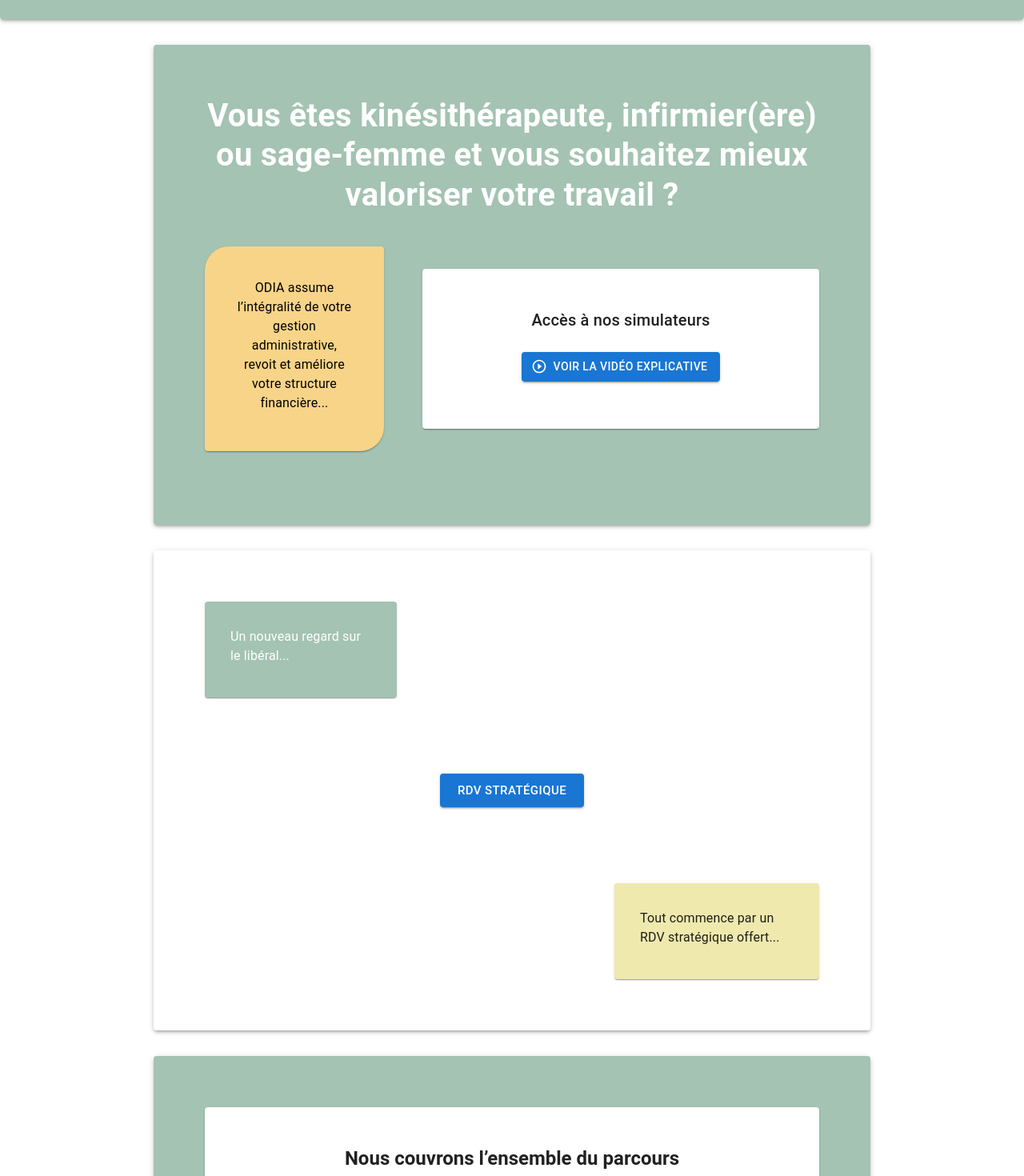
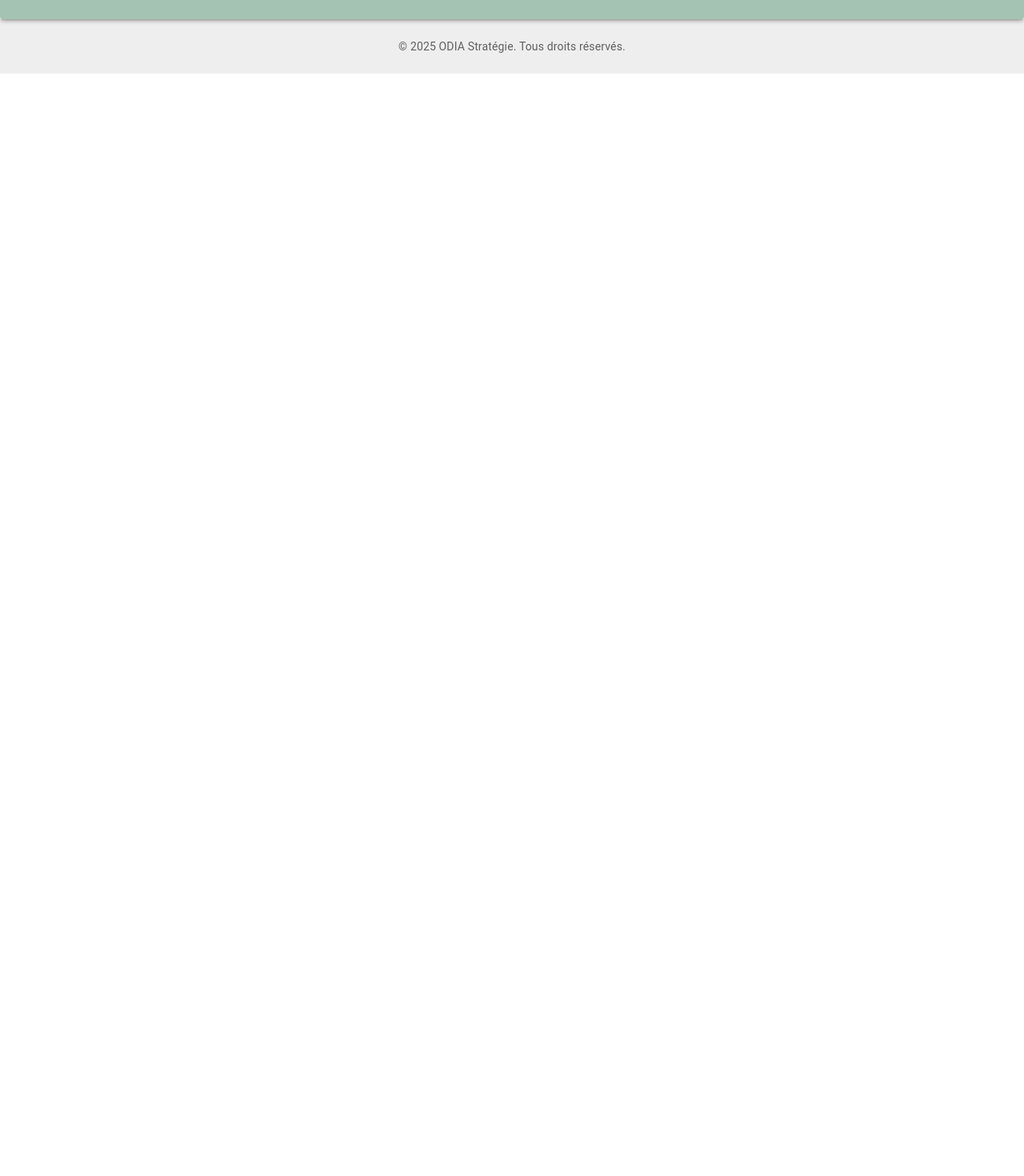
Before and after one commit to romain-sidambarompoulle/vitejs-vite-4mjazctl, a React (Vite) app: page / in a window 1280 px wide. Shown: the part 1040-2510 px from the top of the page at 80% size. After the commit the page ends 1132 px from the top, so only its background shows below. Built offline with nearby package versions, Linux system fonts and the light colour scheme.

Commit message:
site epuirer pour production avec modification pour base de viteconfig pour nom de domain

```diff
--- a/package.json
+++ b/package.json
@@ -35,7 +35,7 @@
     "globals": "^15.14.0",
     "typescript": "~5.7.2",
     "typescript-eslint": "^8.21.0",
-    "vite": "^6.0.11",
+    "vite": "^6.1.0",
     "vite-plugin-copy": "^0.1.6",
     "vite-plugin-static-copy": "^2.2.0"
   }
--- a/src/App.tsx
+++ b/src/App.tsx
@@ -11,9 +11,9 @@
 import ReglesDeCalcul from "./pages/ReglesDeCalcul";
 import Navbar from "./components/Navbar";
 import FormulaireRDV from "./pages/FormulaireRDV";
-import APropos from "./pages/Apropos";
-import Simulateur from "./pages/Simulator/Simulateur"
-import Chatbot from "./components/Chatbot"; // 🔥 Import du chatbot
+// import APropos from "./pages/Apropos"; // Import gardé commenté s’il sert plus tard
+import Simulateur from "./pages/Simulator/Simulateur";
+// import Chatbot from "./components/Chatbot"; // Chatbot temporairement désactivé
 
 function App() {
   return (
@@ -29,7 +29,7 @@
         <Route path="/explanation/sage-femme" element={<SagefemmeExplanation />} />
         <Route path="/explanation/kine" element={<KineExplanation />} />
         <Route path="/contact" element={<Contact />} />
-        <Route path="/a-propos" element={<APropos />} />
+        {/* <Route path="/a-propos" element={<APropos />} /> */}
         <Route path="/simulateur" element={<Simulateur />} />
         <Route path="/regles-de-calcul" element={<ReglesDeCalcul />} />
         <Route path="/simulateur/:type" element={<Simulateur />} />
@@ -37,7 +37,7 @@
         <Route path="*" element={<Navigate to="/" />} />
       </Routes>
 
-      <Chatbot /> {/* 🔥 Ajout du Chatbot ici */}
+      {/* <Chatbot />  <-- Composant Chatbot désactivé */}
     </Router>
   );
 }
--- a/src/pages/Home.tsx
+++ b/src/pages/Home.tsx
@@ -7,11 +7,8 @@
   Grid,
   Card,
   CardContent,
-  Fab,
 } from "@mui/material";
 import { useNavigate } from "react-router-dom";
-import PlayCircleOutlineIcon from "@mui/icons-material/PlayCircleOutline";
-import AddIcon from "@mui/icons-material/Add";
 import SendIcon from "@mui/icons-material/Send";
 
 // 🔹 Tableau des images pour les cartes
@@ -35,14 +32,14 @@
 function Home() {
   const navigate = useNavigate();
 
-  // Gère la redirection vers le simulateur en conservant la sélection
+  // Gère la redirection vers le simulateur
   const handleNavigateToSimulator = (simulator: string) => {
     navigate(`/simulateur?selected=${simulator}`);
   };
 
   return (
     <>
-      {/* Sections organisées avec Paper et Grid */}
+      {/* Contenant principal (Box) */}
       <Box sx={{ display: "flex", flexDirection: "column", minHeight: "100vh" }}>
         {/* Paper 1 */}
         <Paper
@@ -59,7 +56,7 @@
             textAlign: "center",
           }}
         >
-          {/* Slogan sous la navbar */}
+          {/* Slogan */}
           <Box sx={{ mb: 3, textAlign: "center" }}>
             <Typography
               variant="h2"
@@ -69,7 +66,7 @@
                 fontFamily: "'Rosborough CF', sans-serif",
                 letterSpacing: "2px",
                 mb: 4,
-                fontSize: { xs: "2rem", sm: "3rem", md: "4rem" }, // Responsive font size
+                fontSize: { xs: "2rem", sm: "3rem", md: "4rem" },
               }}
             >
               Travaillez mieux. Gagnez plus.{" "}
@@ -82,10 +79,10 @@
                 fontFamily: "'Montserrat', sans-serif",
                 fontWeight: 500,
                 mt: 4,
-                fontSize: { xs: "1.2rem", sm: "1.5rem", md: "2rem" }, // Responsive font size
+                fontSize: { xs: "1.2rem", sm: "1.5rem", md: "2rem" },
               }}
             >
-              Votre partenaire administratif d'optimisation de revenus <br />
+              Votre partenaire administratif d'optimisation de revenus<br />
               qui vous accompagne sur la durée.
             </Typography>
           </Box>
@@ -94,19 +91,19 @@
           <Box
             sx={{
               display: "flex",
-              flexDirection: { xs: "column", sm: "row" }, // Colonne sur mobile, ligne sur desktop
+              flexDirection: { xs: "column", sm: "row" },
               justifyContent: "center",
               gap: 2,
               width: "100%",
             }}
           >
-            {["Kinésithérapeute", "Sage-Femme", "Infirmier"].map((title, index) => (
+            {["Kinésithérapeute", "Sage-Femme", "Infirmier"].map((title, i) => (
               <Card
-                key={index}
+                key={i}
                 sx={{
                   backgroundColor: "#FCE5B6",
                   color: "black",
-                  minWidth: { xs: "100%", sm: "180px" }, // Pleine largeur sur mobile
+                  minWidth: { xs: "100%", sm: "180px" },
                   padding: "15px",
                   cursor: "pointer",
                   textAlign: "center",
@@ -150,7 +147,7 @@
             </Button>
           </Box>
 
-          {/* 5 Cartes avec défilement horizontal */}
+          {/* 5 Cartes défilantes */}
           <Box
             sx={{
               mt: 3,
@@ -167,14 +164,7 @@
               },
             }}
           >
-            <Box
-              sx={{
-                display: "inline-flex",
-                gap: 4,
-                px: 2,
-                width: "max-content",
-              }}
-            >
+            <Box sx={{ display: "inline-flex", gap: 4, px: 2, width: "max-content" }}>
               {images.map((image, index) => (
                 <Card
                   key={index}
@@ -202,168 +192,17 @@
                         fontWeight: "bold",
                         textAlign: "center",
                       }}
-                    ></Typography>
+                    >
+                      {/* Texte si besoin */}
+                    </Typography>
                   </CardContent>
                 </Card>
               ))}
             </Box>
           </Box>
         </Paper>
-
-        {/* Paper 2 */}
-        <Paper
-          elevation={3}
-          sx={{
-            minHeight: { xs: "auto", sm: "500px", md: "600px" },
-            maxWidth: { xs: "90%", sm: "80%", md: "70%" },
-            width: "100%",
-            margin: "auto",
-            backgroundColor: "#A4C3B2",
-            p: { xs: 2, md: 8 },
-            mt: 4,
-          }}
-        >
-          <Typography
-            variant="h4"
-            fontWeight="bold"
-            color="white"
-            textAlign="center"
-            sx={{ mb: 5, fontSize: { xs: "1.5rem", sm: "2rem", md: "2.5rem" } }}
-          >
-            Vous êtes kinésithérapeute, infirmier(ère) ou sage-femme et vous souhaitez mieux valoriser votre travail ?
-          </Typography>
-
-          <Grid container spacing={6} alignItems="center">
-            <Grid item xs={12} md={4}>
-              <Card
-                sx={{
-                  backgroundColor: "#F7D488",
-                  p: 3,
-                  color: "black",
-                  textAlign: "center",
-                  width: "100%",
-                  minHeight: "180px",
-                  borderTopLeftRadius: "30px",
-                  borderBottomRightRadius: "30px",
-                }}
-              >
-                <CardContent>
-                  <Typography variant="body1">
-                    ODIA assume l’intégralité de votre gestion administrative, revoit et améliore votre structure financière...
-                  </Typography>
-                </CardContent>
-              </Card>
-            </Grid>
-
-            <Grid item xs={12} md={8}>
-              <Card sx={{ p: 4, width: "100%", minHeight: "200px" }}>
-                <CardContent>
-                  <Typography variant="h6" textAlign="center">
-                    Accès à nos simulateurs
-                  </Typography>
-                  <Box textAlign="center" sx={{ mt: 3 }}>
-                    <Button variant="contained" startIcon={<PlayCircleOutlineIcon />}>
-                      Voir la vidéo explicative
-                    </Button>
-                  </Box>
-                </CardContent>
-              </Card>
-            </Grid>
-          </Grid>
-        </Paper>
-
-        {/* Paper 3 */}
-        <Paper
-          elevation={3}
-          sx={{
-            minHeight: { xs: "auto", sm: "500px", md: "600px" },
-            maxWidth: { xs: "90%", sm: "80%", md: "70%" },
-            width: "100%",
-            margin: "auto",
-            backgroundColor: "white",
-            p: { xs: 2, md: 8 },
-            mt: 4,
-            display: "flex",
-            flexDirection: "column",
-            justifyContent: "space-between",
-          }}
-        >
-          <Grid container spacing={3}>
-            <Grid item xs={12} md={4}>
-              <Card sx={{ p: 2, backgroundColor: "#A4C3B2", color: "white" }}>
-                <CardContent>
-                  <Typography variant="body1">
-                    Un nouveau regard sur le libéral...
-                  </Typography>
-                </CardContent>
-              </Card>
-            </Grid>
-          </Grid>
-
-          <Box textAlign="center" sx={{ my: 3 }}>
-            <Button variant="contained" size="large" onClick={() => navigate("/formulaire-rdv")}>
-              RDV Stratégique
-            </Button>
-          </Box>
-
-          <Grid container justifyContent="flex-end">
-            <Grid item xs={12} md={4}>
-              <Card sx={{ p: 2, backgroundColor: "#EFE9AE" }}>
-                <CardContent>
-                  <Typography variant="body1">
-                    Tout commence par un RDV stratégique offert...
-                  </Typography>
-                </CardContent>
-              </Card>
-            </Grid>
-          </Grid>
-        </Paper>
-
-        {/* Paper 4 */}
-        <Paper
-          elevation={3}
-          sx={{
-            minHeight: { xs: "auto", sm: "500px", md: "600px" },
-            maxWidth: { xs: "90%", sm: "80%", md: "70%" },
-            width: "100%",
-            margin: "auto",
-            backgroundColor: "#A4C3B2",
-            p: { xs: 2, md: 8 },
-            mt: 4,
-            display: "flex",
-            flexDirection: "column",
-            justifyContent: "space-between",
-          }}
-        >
-          <Card sx={{ textAlign: "center", p: 4, minHeight: "180px" }}>
-            <CardContent>
-              <Typography variant="h5" fontWeight="bold" color="yellow.200" sx={{ mb: 2 }}>
-                Nous couvrons l’ensemble du parcours
-              </Typography>
-              <Typography variant="body1" color="yellow.200">
-                Constitution du dossier, suivi juridique, comptabilité, conseil en investissement.
-                Vous n’êtes plus seul à devoir comprendre et appliquer de multiples informations éparses.
-              </Typography>
-            </CardContent>
-          </Card>
-
-          <Grid container spacing={3} sx={{ mt: 6 }}>
-            {[
-              "Plus de temps : vous réduisez votre gestion administrative au strict minimum.",
-              "Plus de revenu : vous conservez davantage de ce que vous produisez.",
-              "Plus de sérénité : vous savez exactement où vous allez et comment.",
-            ].map((text, index) => (
-              <Grid item xs={12} md={4} key={index}>
-                <Card sx={{ backgroundColor: "#EFE9AE", p: 3, textAlign: "center", height: "100%" }}>
-                  <CardContent>
-                    <Typography variant="body1">{text}</Typography>
-                  </CardContent>
-                </Card>
-              </Grid>
-            ))}
-          </Grid>
-        </Paper>
       </Box>
+      {/* /Fin du grand Box (section principale) */}
 
       {/* Footer */}
       <Box sx={{ backgroundColor: "grey.200", py: 3 }}>
--- a/vite.config.ts
+++ b/vite.config.ts
@@ -3,5 +3,5 @@
 
 export default defineConfig({
   plugins: [react()],
-  base: "/vitejs-vite-4mjazctl/", // Obligatoire pour GitHub Pages !
+  base: "./", // Obligatoire pour GitHub Pages !
 });
```
Also changed, not shown: src/components/Navbar.tsx (+20 -9 lines), src/pages/FormulaireRDV.tsx (+2 -9 lines), 2 other files (tests, documents, lock files or other folders).
